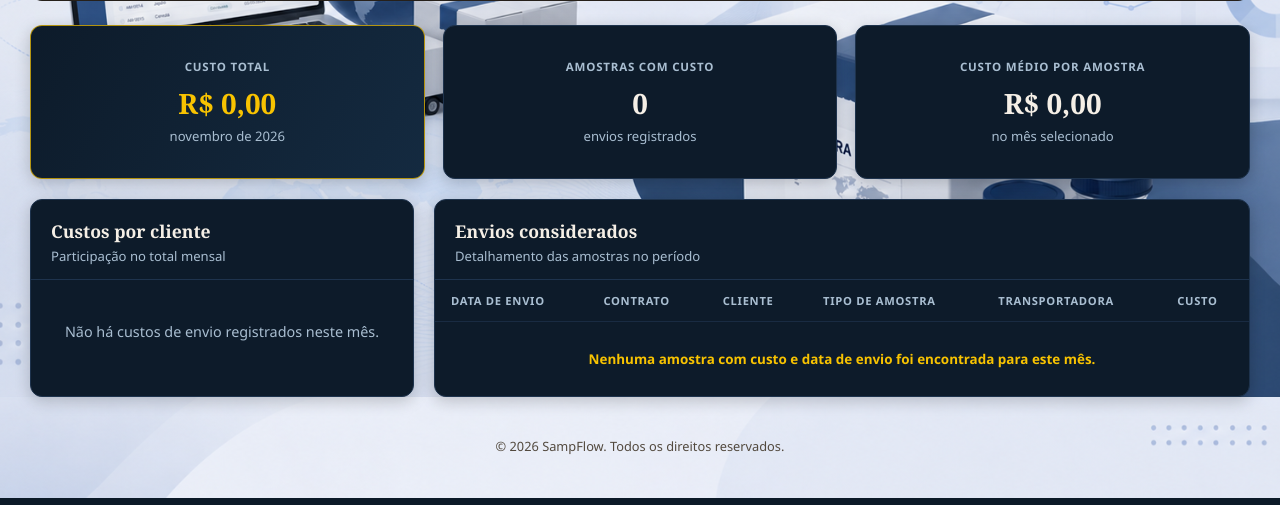
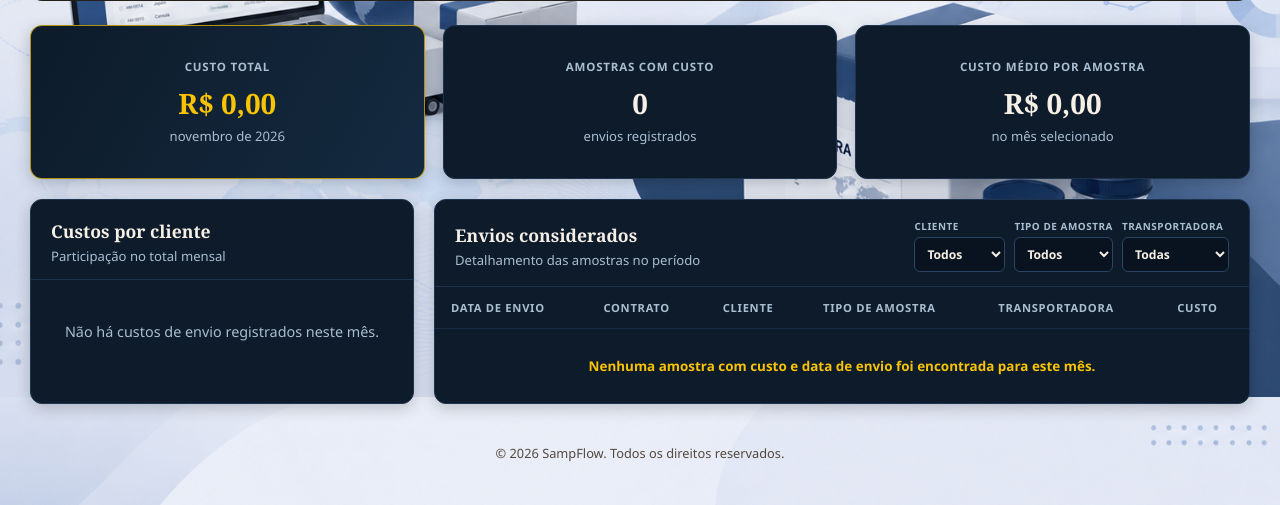
Before and after one commit to arthursoaresabiviolo-ux/sampflow, a Django app: page /home/ in a window 1280 px wide, after a click on "DASHBOARDS". Shown: the part 403-908 px from the top of the page. Run offline with Django 5.2, Linux system fonts and the light colour scheme; the visitor is signed in with stand-in values (Sample User, id 1); data that the repository does not hold is empty.

Commit message:
feat: add filters to dashboard-panel

```diff
--- a/home/templates/home.html
+++ b/home/templates/home.html
@@ -353,6 +353,23 @@
                         <h3>Envios considerados</h3>
                         <p>Detalhamento das amostras no período</p>
                     </div>
+                    <div class="dashboard-filters" aria-label="Filtros dos envios">
+                        <label for="dashboard-client-filter">Cliente
+                            <select id="dashboard-client-filter">
+                                <option value="">Todos</option>
+                            </select>
+                        </label>
+                        <label for="dashboard-sample-type-filter">Tipo de amostra
+                            <select id="dashboard-sample-type-filter">
+                                <option value="">Todos</option>
+                            </select>
+                        </label>
+                        <label for="dashboard-courier-filter">Transportadora
+                            <select id="dashboard-courier-filter">
+                                <option value="">Todas</option>
+                            </select>
+                        </label>
+                    </div>
                 </div>
                 <div class="dashboard-table-wrapper">
                     <table class="dashboard-table">
--- a/templates/static/home/css/dashboards.css
+++ b/templates/static/home/css/dashboards.css
@@ -16,8 +16,13 @@
 .dashboard-content-grid { display: grid; gap: 20px; grid-template-columns: minmax(280px, .8fr) minmax(0, 1.7fr); }
 .dashboard-panel { overflow: hidden; }
 .dashboard-panel-heading { border-bottom: 1px solid #1e334d; padding: 19px 20px 14px; }
+.dashboard-content-grid > .dashboard-panel:last-child .dashboard-panel-heading { align-items: center; display: flex; gap: 18px; justify-content: space-between; }
 .dashboard-panel-heading h3 { color: #f5efe6; font-family: Georgia, serif; font-size: 1.1rem; margin: 0; }
 .dashboard-panel-heading p { margin: 4px 0 0; }
+.dashboard-filters { display: flex; flex-wrap: wrap; gap: 9px; justify-content: flex-end; }
+.dashboard-filters label { color: #a9bed1; display: flex; flex-direction: column; font-size: .62rem; font-weight: 700; gap: 4px; letter-spacing: .55px; text-transform: uppercase; }
+.dashboard-filters select { background: #09131f; border: 1px solid #2b4566; border-radius: 6px; color: #f5efe6; font: inherit; font-size: .76rem; max-width: 145px; padding: 7px 26px 7px 8px; text-transform: none; }
+.dashboard-filters select:focus { border-color: #f8c301; outline: none; }
 .client-cost-list { display: grid; gap: 15px; padding: 20px; }
 .client-cost-row { display: grid; gap: 7px; }
 .client-cost-info { display: flex; justify-content: space-between; gap: 12px; color: #f5efe6; font-size: .88rem; }
@@ -32,4 +37,5 @@
 .dashboard-empty { color: #a9bed1; font-size: .9rem; margin: 4px 0; padding: 18px 0; text-align: center; }
 .dashboard-table .dashboard-empty { padding: 28px 16px; }
 @media (max-width: 850px) { .dashboard-heading { align-items: stretch; flex-direction: column; } .dashboard-month-filter { width: auto; } .dashboard-metrics, .dashboard-content-grid { grid-template-columns: 1fr; } }
+@media (max-width: 600px) { .dashboard-content-grid > .dashboard-panel:last-child .dashboard-panel-heading { align-items: stretch; flex-direction: column; } .dashboard-filters { justify-content: flex-start; } .dashboard-filters label, .dashboard-filters select { max-width: none; width: 100%; } }
 @media (max-width: 600px) { .dashboard-heading h2 { font-size: 1.6rem; } .dashboard-metrics { gap: 12px; } .dashboard-metric-card { min-height: auto; } }
```
Also changed, not shown: templates/static/home/js/dashboards.js (+30 -2 lines).
